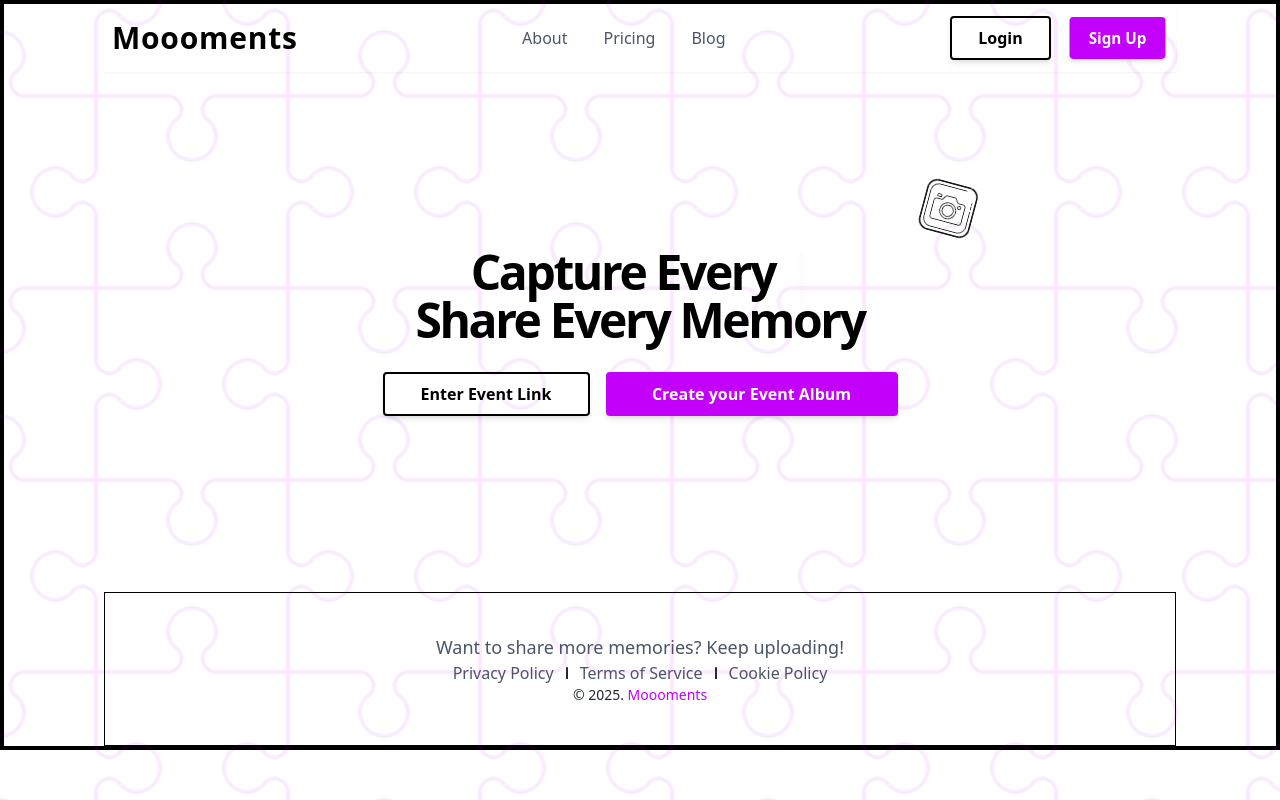
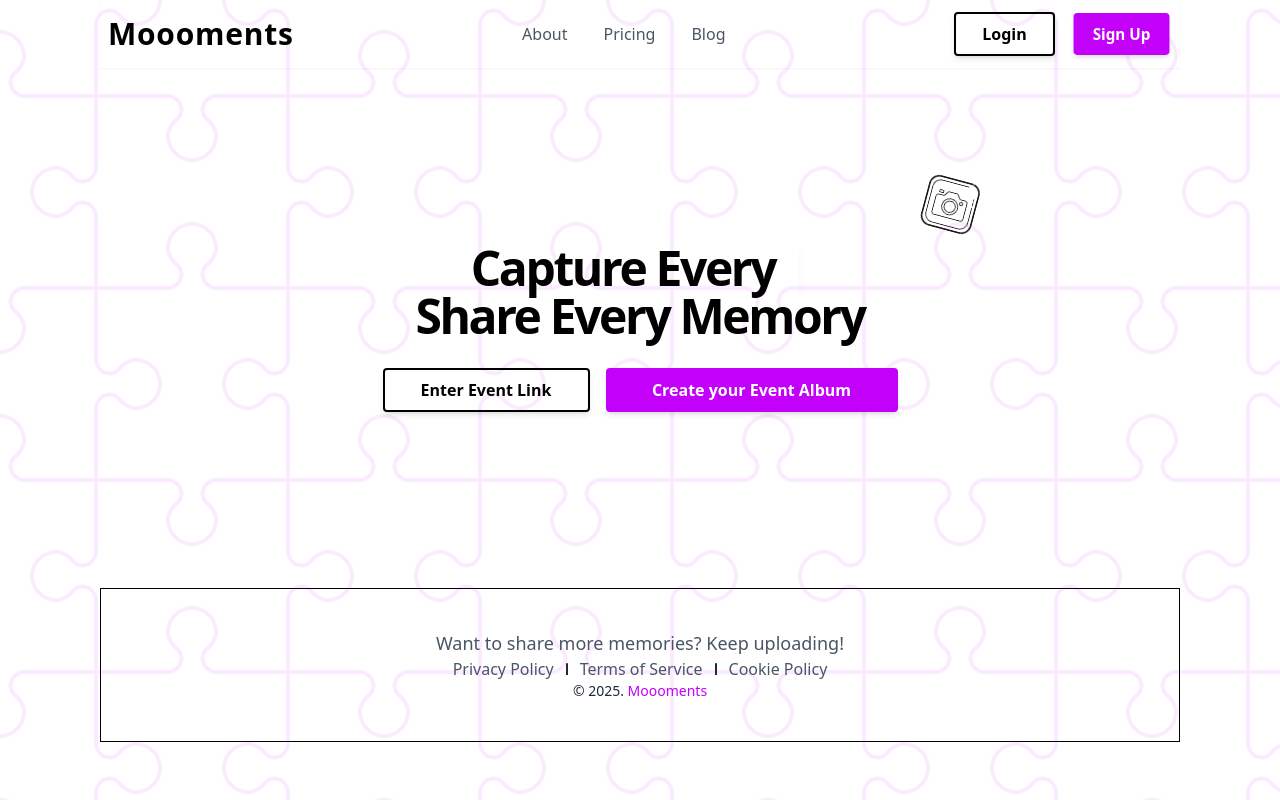
Before and after one commit to Pluggito/Moooments, a React (Vite) app: page / in a window 1280 px wide. Built offline with nearby package versions, Linux system fonts and the light colour scheme.

Commit message:
removed boder in app

```diff
--- a/src/App.jsx
+++ b/src/App.jsx
@@ -26,7 +26,6 @@ const App = () => {
   return (
     <main className={`
       container overflow-x-hidden mx-auto px-3 md:px-10 lg:px-[100px]
-      border-4
     `}>
       <Navbar isMenu={isMenu} setIsMenu={setIsMenu}/>
 
```
